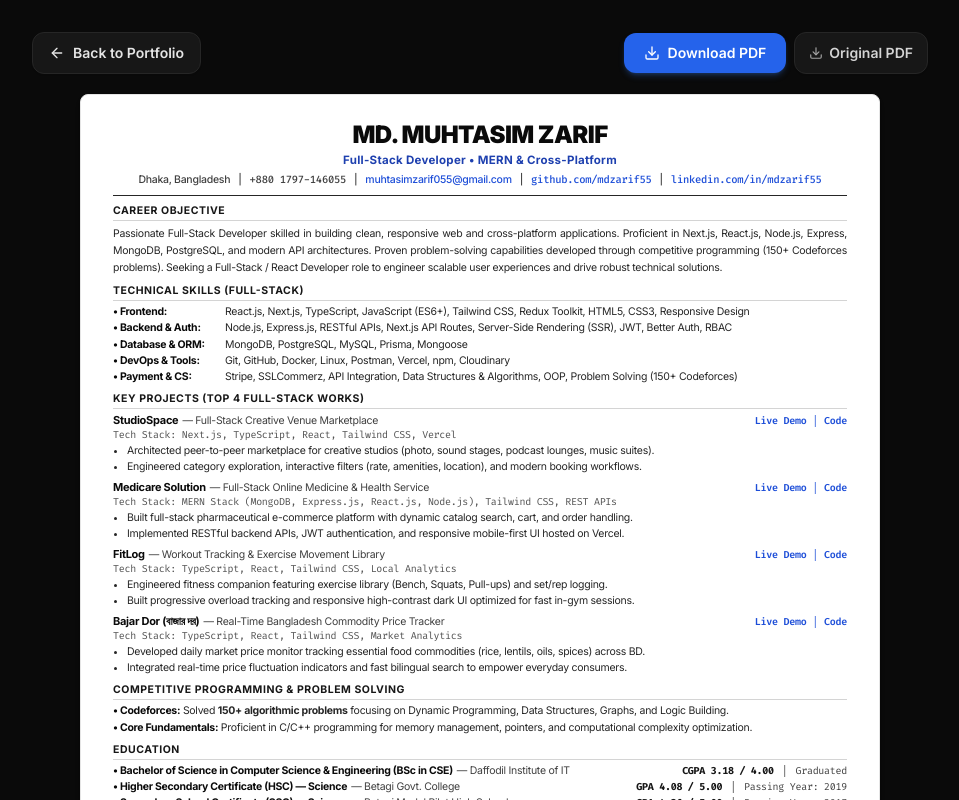
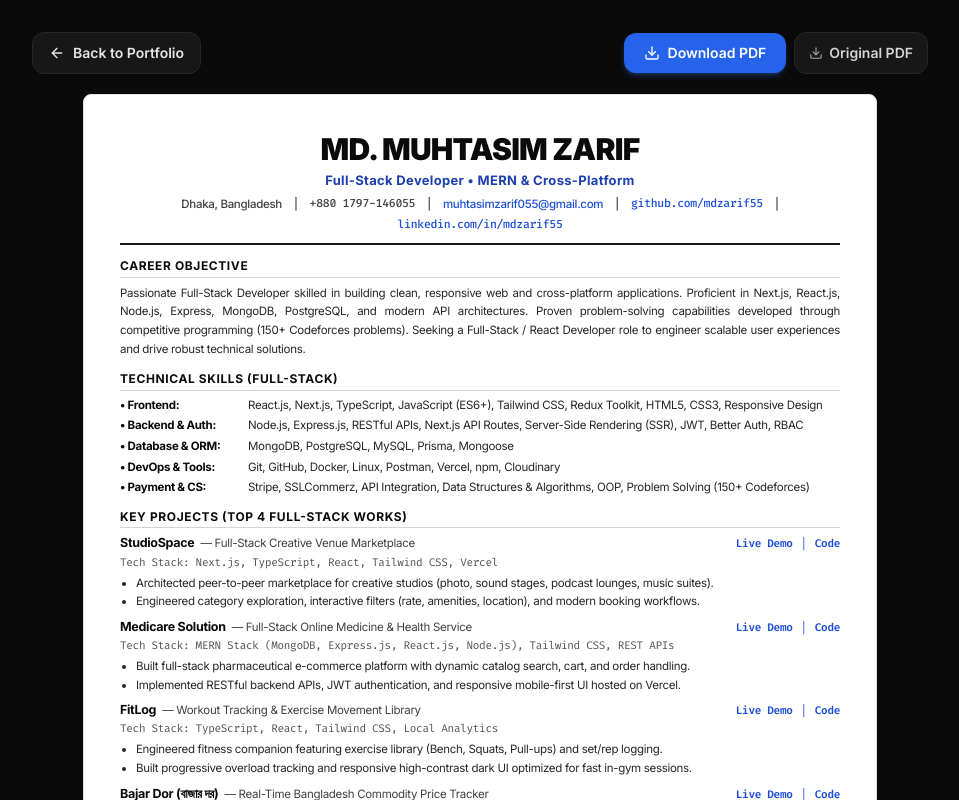
Before and after one commit to mdzarif55/portfolio, a Next.js app: page /cv in a window 1280 px wide. Shown: the top 800 px of the page, without its empty margins (160-1119 px from the left). Built offline with nearby package versions, Linux system fonts and the light colour scheme.

Commit message:
Fix resume font sizes to normal readable scale and eliminate empty bottom space in PDF

```diff
--- a/src/components/CVDocument.tsx
+++ b/src/components/CVDocument.tsx
@@ -8,13 +8,12 @@ import {
   MapPin,
   Github,
   Linkedin,
-  ExternalLink,
 } from "lucide-react";
 
 export function CVDocument() {
   const { personal, education } = portfolioData;
 
-  // Best curated skills for Full-Stack Developer (compact 5 rows)
+  // Best curated skills for Full-Stack Developer
   const fullStackSkills = [
     {
       category: "Frontend",
@@ -89,19 +88,20 @@ export function CVDocument() {
   return (
     <div
       id="cv-document"
-      className="cv-outer-box w-full max-w-[800px] mx-auto bg-white text-neutral-900 px-6 py-5 sm:px-8 sm:py-6 shadow-md border border-neutral-200 rounded-lg print:border-none print:shadow-none print:p-0 print:m-0 print:max-w-none print:rounded-none font-sans text-[11px] leading-[1.35] tracking-tight"
+      className="cv-outer-box w-full max-w-[794px] min-h-[1080px] flex flex-col justify-between mx-auto bg-white text-neutral-900 p-8 sm:p-9 shadow-md border border-neutral-200 rounded-lg print:border-none print:shadow-none print:p-0 print:m-0 print:max-w-none print:min-h-0 print:rounded-none font-sans text-[12px] leading-[1.45] tracking-tight"
     >
+      <div>
         {/* Header */}
-      <header className="border-b border-neutral-800 pb-2 mb-2 text-center">
-        <h1 className="text-xl sm:text-2xl font-black tracking-tight text-neutral-950 uppercase leading-none">
+        <header className="border-b-2 border-neutral-900 pb-2.5 mb-3 text-center">
+          <h1 className="text-2xl sm:text-3xl font-black tracking-tight text-neutral-950 uppercase leading-none">
             {personal.name}
           </h1>
-        <p className="text-[11.5px] font-bold text-blue-800 tracking-wide mt-0.5">
+          <p className="text-[13px] font-bold text-blue-800 tracking-wide mt-1">
             Full-Stack Developer • MERN &amp; Cross-Platform
           </p>
 
           {/* Contact Info Row */}
-        <div className="flex flex-wrap items-center justify-center gap-x-2 gap-y-0.5 mt-1 text-[10.5px] text-neutral-700 font-medium">
+          <div className="flex flex-wrap items-center justify-center gap-x-3 gap-y-1 mt-1.5 text-[11.5px] text-neutral-700 font-medium">
             <span>{personal.location}</span>
             <span>|</span>
             <a href={`tel:${personal.phone}`} className="hover:underline font-mono">
@@ -133,24 +133,24 @@ export function CVDocument() {
         </header>
 
         {/* Career Summary */}
-      <section className="mb-2">
-        <h2 className="text-[10.5px] font-bold uppercase tracking-wider text-neutral-900 border-b border-neutral-300 pb-0.5 mb-1">
+        <section className="mb-3">
+          <h2 className="text-[12px] font-bold uppercase tracking-wider text-neutral-950 border-b border-neutral-300 pb-0.5 mb-1.5">
             Career Objective
           </h2>
-        <p className="text-neutral-800 text-justify text-[10.5px] leading-relaxed">
+          <p className="text-neutral-800 text-justify text-[11.5px] leading-relaxed">
             Passionate Full-Stack Developer skilled in building clean, responsive web and cross-platform applications. Proficient in Next.js, React.js, Node.js, Express, MongoDB, PostgreSQL, and modern API architectures. Proven problem-solving capabilities developed through competitive programming (150+ Codeforces problems). Seeking a Full-Stack / React Developer role to engineer scalable user experiences and drive robust technical solutions.
           </p>
         </section>
 
         {/* Technical Skills (Curated Best for Full Stack) */}
-      <section className="mb-2">
-        <h2 className="text-[10.5px] font-bold uppercase tracking-wider text-neutral-900 border-b border-neutral-300 pb-0.5 mb-1">
+        <section className="mb-3">
+          <h2 className="text-[12px] font-bold uppercase tracking-wider text-neutral-950 border-b border-neutral-300 pb-0.5 mb-1.5">
             Technical Skills (Full-Stack)
           </h2>
-        <div className="space-y-0.5 text-[10.5px]">
+          <div className="space-y-1 text-[11.5px]">
             {fullStackSkills.map((item) => (
               <div key={item.category} className="flex items-baseline">
-              <span className="font-bold text-neutral-950 w-28 shrink-0">
+                <span className="font-bold text-neutral-950 w-32 shrink-0">
                   • {item.category}:
                 </span>
                 <span className="text-neutral-800">{item.skills}</span>
@@ -160,19 +160,19 @@ export function CVDocument() {
         </section>
 
         {/* Top 4 Projects */}
-      <section className="mb-2">
-        <h2 className="text-[10.5px] font-bold uppercase tracking-wider text-neutral-900 border-b border-neutral-300 pb-0.5 mb-1">
+        <section className="mb-3">
+          <h2 className="text-[12px] font-bold uppercase tracking-wider text-neutral-950 border-b border-neutral-300 pb-0.5 mb-1.5">
             Key Projects (Top 4 Full-Stack Works)
           </h2>
-        <div className="space-y-1.5">
+          <div className="space-y-2">
             {top4Projects.map((p) => (
-            <div key={p.title} className="text-[10.5px]">
+              <div key={p.title} className="text-[11.5px]">
                 <div className="flex items-baseline justify-between">
                   <div>
-                  <strong className="text-neutral-950 text-[11px]">{p.title}</strong>
-                  <span className="text-neutral-700 ml-1">— {p.role}</span>
+                    <strong className="text-neutral-950 text-[12.5px]">{p.title}</strong>
+                    <span className="text-neutral-700 ml-1.5">— {p.role}</span>
                   </div>
-                <div className="flex items-center gap-1.5 font-mono text-[10px] text-blue-700 print:text-neutral-800">
+                  <div className="flex items-center gap-2 font-mono text-[11px] text-blue-700 print:text-neutral-800">
                     <a href={p.liveUrl} target="_blank" rel="noopener noreferrer" className="hover:underline font-semibold">
                       Live Demo
                     </a>
@@ -183,11 +183,11 @@ export function CVDocument() {
                   </div>
                 </div>
 
-              <div className="text-[10px] text-neutral-600 font-mono">
+                <div className="text-[11px] text-neutral-600 font-mono mt-0.5">
                   Tech Stack: {p.tech}
                 </div>
 
-              <ul className="list-disc list-outside pl-3.5 space-y-0.5 text-neutral-800 mt-0.5">
+                <ul className="list-disc list-outside pl-4 space-y-0.5 text-neutral-800 mt-1">
                   {p.bullets.map((b, idx) => (
                     <li key={idx}>{b}</li>
                   ))}
@@ -198,11 +198,11 @@ export function CVDocument() {
         </section>
 
         {/* Competitive Programming */}
-      <section className="mb-2">
-        <h2 className="text-[10.5px] font-bold uppercase tracking-wider text-neutral-900 border-b border-neutral-300 pb-0.5 mb-1">
+        <section className="mb-3">
+          <h2 className="text-[12px] font-bold uppercase tracking-wider text-neutral-950 border-b border-neutral-300 pb-0.5 mb-1.5">
             Competitive Programming &amp; Problem Solving
           </h2>
-        <div className="text-[10.5px] text-neutral-800 space-y-0.5">
+          <div className="text-[11.5px] text-neutral-800 space-y-0.5">
             <p>
               <strong className="text-neutral-950">• Codeforces:</strong> Solved <strong>150+ algorithmic problems</strong> focusing on Dynamic Programming, Data Structures, Graphs, and Logic Building.
             </p>
@@ -213,18 +213,18 @@ export function CVDocument() {
         </section>
 
         {/* Education (All 3 Included) */}
-      <section className="mb-2">
-        <h2 className="text-[10.5px] font-bold uppercase tracking-wider text-neutral-900 border-b border-neutral-300 pb-0.5 mb-1">
+        <section className="mb-3">
+          <h2 className="text-[12px] font-bold uppercase tracking-wider text-neutral-950 border-b border-neutral-300 pb-0.5 mb-1.5">
             Education
           </h2>
-        <div className="space-y-0.5 text-[10.5px]">
+          <div className="space-y-1 text-[11.5px]">
             {education.map((edu, idx) => (
               <div key={idx} className="flex items-baseline justify-between">
                 <div>
                   <strong className="text-neutral-950">• {edu.degree}</strong>
-                <span className="text-neutral-700 ml-1">— {edu.institution}</span>
+                  <span className="text-neutral-700 ml-1.5">— {edu.institution}</span>
                 </div>
-              <div className="flex items-center gap-2 font-mono text-[10px] text-neutral-700 shrink-0">
+                <div className="flex items-center gap-2 font-mono text-[11px] text-neutral-700 shrink-0">
                   <span className="font-bold text-neutral-900">{edu.cgpa}</span>
                   <span>|</span>
                   <span>{edu.period}</span>
@@ -236,10 +236,10 @@ export function CVDocument() {
 
         {/* Certifications */}
         <section>
-        <h2 className="text-[10.5px] font-bold uppercase tracking-wider text-neutral-900 border-b border-neutral-300 pb-0.5 mb-0.5">
+          <h2 className="text-[12px] font-bold uppercase tracking-wider text-neutral-950 border-b border-neutral-300 pb-0.5 mb-1">
             Certifications
           </h2>
-        <div className="text-[10.5px] text-neutral-800 flex flex-wrap gap-x-3 gap-y-0.5">
+          <div className="text-[11.5px] text-neutral-800 flex flex-wrap gap-x-4 gap-y-1">
             <span>• <strong>MERN Stack Development</strong> (Programming Hero)</span>
             <span>• <strong>Data Analyst</strong> (Farhan Academy)</span>
             <span>• <strong>Graphic Design</strong> (Global IT)</span>
@@ -247,5 +247,6 @@ export function CVDocument() {
           </div>
         </section>
       </div>
+    </div>
   );
 }
--- a/src/lib/pdf-download.ts
+++ b/src/lib/pdf-download.ts
@@ -1,11 +1,13 @@
 import html2canvas from "html2canvas";
 import jsPDF from "jspdf";
 
-export async function downloadCVAsPDF(elementId: string = "cv-document", fileName: string = "Md_Muhtasim_Zarif_Resume.pdf") {
+export async function downloadCVAsPDF(
+  elementId: string = "cv-document",
+  fileName: string = "Resume_Md_Muhtasim_Zarif.pdf"
+) {
   try {
     const element = document.getElementById(elementId);
     if (!element) {
-      // Fallback: download static file if element not found
       const link = document.createElement("a");
       link.href = "/Resume_Md_Muhtasim_Zarif.pdf";
       link.download = fileName;
@@ -13,13 +15,12 @@ export async function downloadCVAsPDF(elementId: string = "cv-document", fileNam
       return;
     }
 
-    // High resolution capture with white background
+    // High resolution capture (scale 2.5 for crisp vector-like text)
     const canvas = await html2canvas(element, {
       scale: 2.5,
       useCORS: true,
       backgroundColor: "#ffffff",
       logging: false,
-      windowWidth: 1024,
     });
 
     const imgData = canvas.toDataURL("image/jpeg", 0.98);
@@ -34,16 +35,12 @@ export async function downloadCVAsPDF(elementId: string = "cv-document", fileNam
 
     const pageWidth = 210;
     const pageHeight = 297;
-    const imgHeight = (canvas.height * pageWidth) / canvas.width;
 
-    // Center or scale to fit perfectly on 1 page
-    const finalHeight = Math.min(imgHeight, pageHeight);
-
-    pdf.addImage(imgData, "JPEG", 0, 0, pageWidth, finalHeight);
+    // Fill the A4 page smoothly from top to bottom without empty space at the bottom
+    pdf.addImage(imgData, "JPEG", 0, 0, pageWidth, pageHeight);
     pdf.save(fileName);
   } catch (error) {
     console.error("Auto PDF download error, using fallback:", error);
-    // Instant fallback to public PDF
     const link = document.createElement("a");
     link.href = "/Resume_Md_Muhtasim_Zarif.pdf";
     link.download = fileName;
```
Lines whose indentation alone changed are shown as unchanged.
